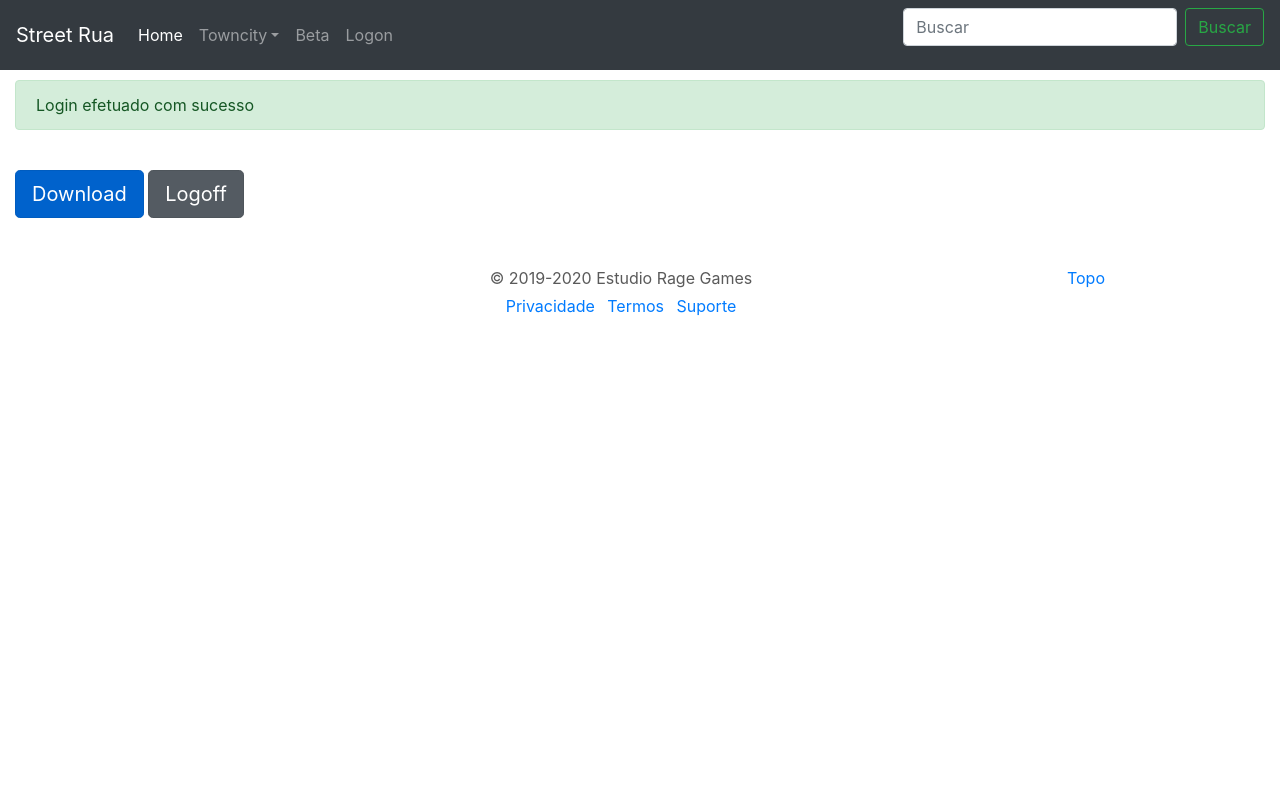
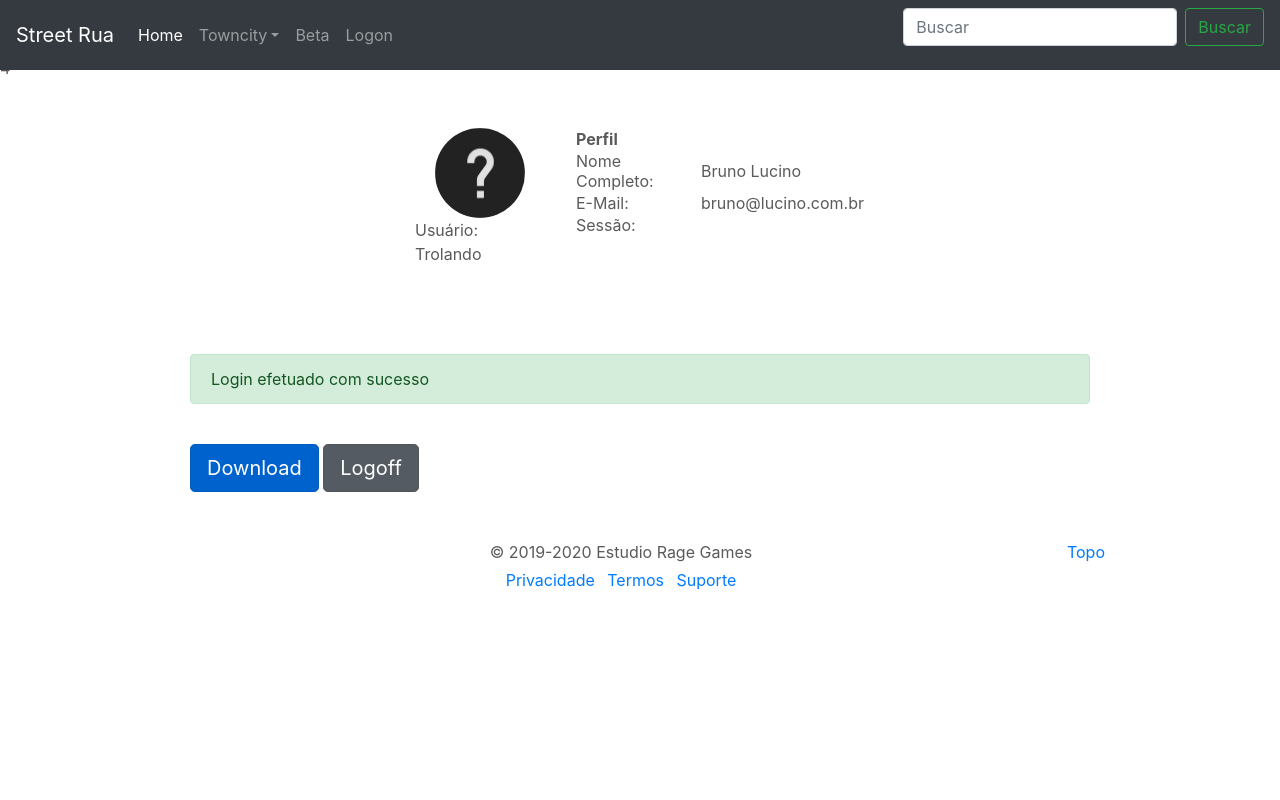
Before and after one commit to EstudioRageGames/Street-Rua-SITE, a PHP site: page /php/Logon.php in a window 1280 px wide. Run offline with PHP 8.4, Linux system fonts and the light colour scheme; a user stored in the database is signed in.

Commit message:
modificado tela de logon

```diff
--- a/php/Login.php
+++ b/php/Login.php
@@ -131,6 +131,9 @@
 		session_start();
 		$_SESSION["codigo"] = $reg["codigo"];
 		$_SESSION["nome"] = $reg["nome"];
+		$_SESSION["email"] = $reg["email"];
+		$_SESSION["usuario"] = $reg["usuario"];
+		$_SESSION["sobrenome"] = $reg["sobrenome"];
 		header("location: Logon.php");
 		echo "<div class='col-md-5 order-md-3'><br/><div class='alert alert-success' role='alert'>
 				Login efetuado</div></div>";
--- a/php/Logon.php
+++ b/php/Logon.php
@@ -3,7 +3,7 @@
 	if(isset($_SESSION["codigo"])==false){
 		header("location: login.php");
 	}
-?>
+?>4
 
 <html lang="pt-BR">
   <head>
@@ -38,6 +38,9 @@
     <!-- Custom styles for this template -->
     <link href="RageGames.css" rel="stylesheet">
   </head>
+   <body>
+   <div class="container">
+
     <header>
   <nav class="navbar navbar-expand-md navbar-dark fixed-top bg-dark">
     <a class="navbar-brand" href="Street-Rua-SITE.php">Street Rua</a>
@@ -55,6 +58,7 @@
             <a class="dropdown-item" href="Towncity-História.php">História</a>
             <a class="dropdown-item" href="Towncity-Personagens.php">Personagens</a>
             <a class="dropdown-item" href="Towncity-Futuro.php">Futuro</a>
+
           </div>
         </li>
         <li class="nav-item">
@@ -75,8 +79,28 @@
     </div>
   </nav>
 </header>
+   <div class="row">
+
+   <div class='col-md-3'></div>
+   	<div class='col-md-2 perfilbox'>
+	<div class="foto"> <img src="../imagens/No-picture.png" class="img-fluid rounded-circle fotoperfil" width="90" height="90"></div>
+	<p class="usuario"> <?php  echo "Usuário: ". $_SESSION["usuario"]  ?></p>
+	</div>
+	<div class='col-md-4 perfilbox'>
+	<table class="lgon_tt">
+	<th class="perfil">Perfil</th>
+	<tr ><?php  echo "<td class='nome_p'> Nome completo: </td><td class='nome_p'>". $_SESSION["nome"] .' '. $_SESSION["sobrenome"];   ?> </td> </tr>
+	<tr class="email"><?php  echo "<td>E-Mail: </td><td>". $_SESSION["email"] ;  ?> </td>  </tr>
+	<tr class="Sessão"><?php  echo "<td>Sessão: </td><td> "  ?>   </tr>
+
+	</table>
+	</div>
+	 </div>
 
 <main role="main">
+
+
+
 	<br/><div class='col-md-12 order-md-3'><div class='alert alert-success' role='alert'>Login efetuado com sucesso</div><br/>
 	<a href="../game/Street-Rua-1.0.0.rar" class="btn btn-primary btn-lg active" role="button" aria-pressed="true">Download</a>
 	<a href="Logoff.php" class="btn btn-secondary btn-lg active" role="button" aria-pressed="true">Logoff</a>
@@ -84,7 +108,9 @@
 	<br/><br/><br/>
 
 </main>
-
+ </div>
+</div>
+</body>
     <footer class="container">
 	<p class="float-right"><a href="#">Topo</a></p>
     <p class="mb-1">&copy; 2019-2020 Estudio Rage Games</p>
--- a/php/RageGames.css
+++ b/php/RageGames.css
@@ -116,3 +116,11 @@
 }
 
 .lh-condensed { line-height: 1.25; }
+
+ table.lgon_tt tr td  { padding:orange; }
+
+.nome_p {text-transform: capitalize;}
+
+.perfilbox {margin-top: 5%; margin-bottom: 5%;}
+
+.fotoperfil {margin-left:15%;}
```
